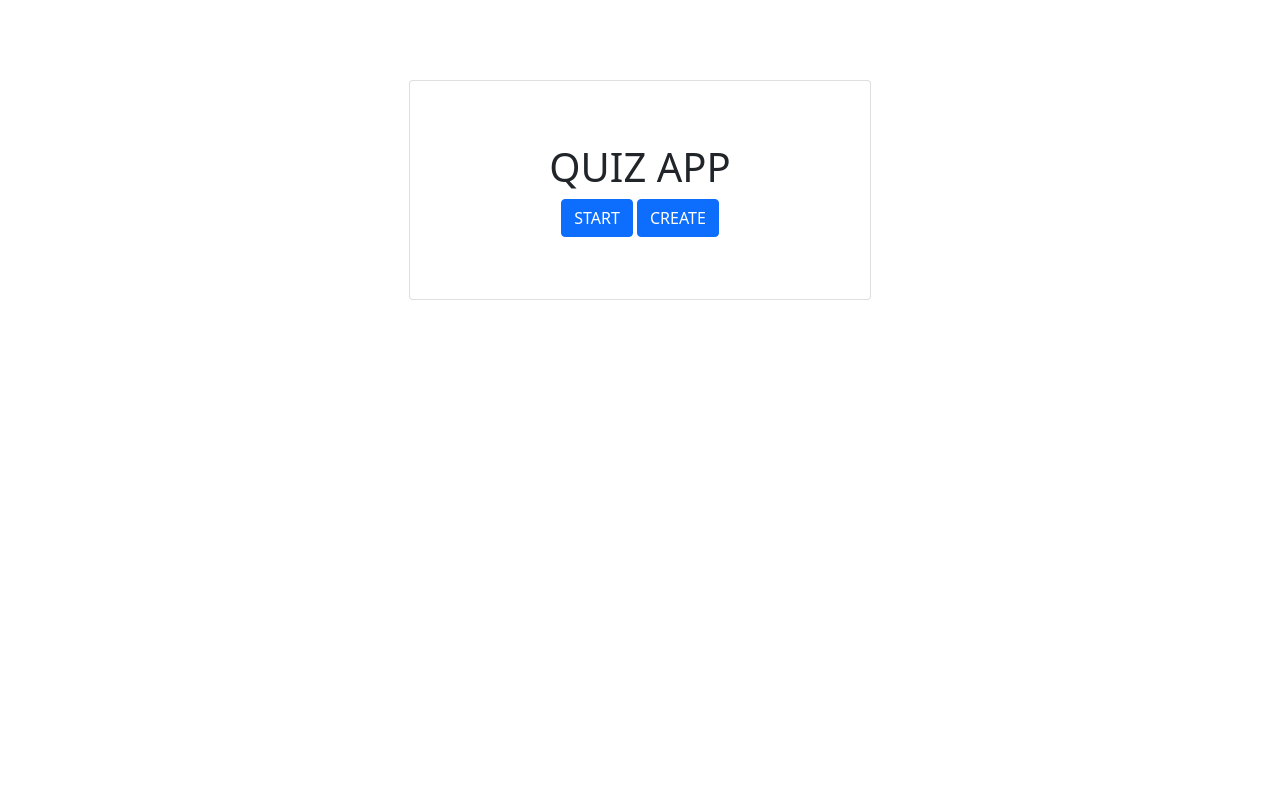
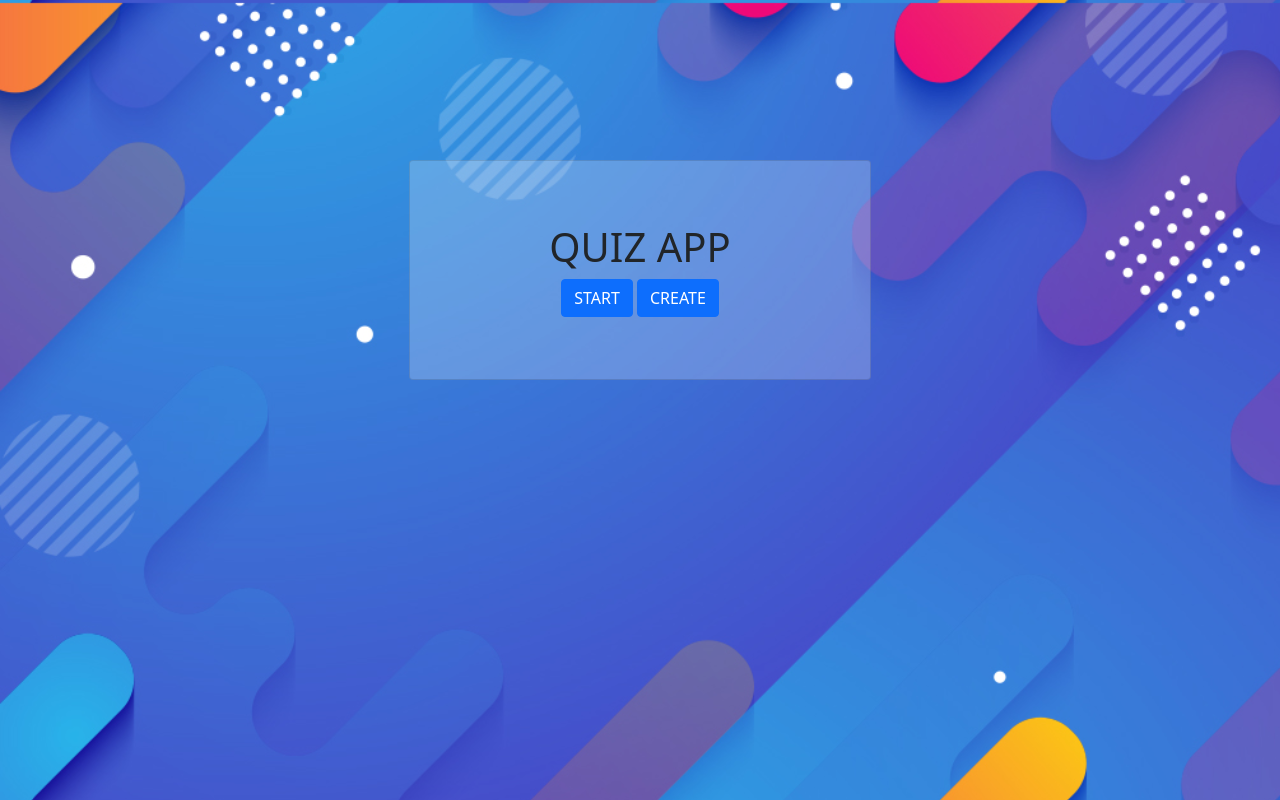
Before and after one commit to PNC-NODE-PROJECT/G18-NODE-PROJECT, a website: page public/index.html in a window 1280 px wide. Drawn offline with nearby package versions, Linux system fonts and the light colour scheme.

```diff
--- a/public/css/style.css
+++ b/public/css/style.css
@@ -2,22 +2,32 @@
     padding: 0;
     margin: 0;
     box-sizing: border-box;
+    background-image: url(../images/background.jpg);
+    background-position: 0px 3px;
+    background-size: cover;
+    position: relative;
+    background-attachment: fixed;
+    z-index: -1;
+    transition: all ease-in-out 1s;
+    text-decoration: none;
 }
 .container {
     display: flex;
     justify-content: center;
-    margin: 80px;
+    margin: 160px auto;
     height: 220px;
+    /* background: #000; */
 }
 .container .card{
     display: flex;
     align-content: center;
     justify-content: center;
+    background: rgba(255, 255, 255, 0.219);
 }
 
 .container-fluid {
     width: 60%;
-    margin: 50px auto;
+    margin: 80px auto;
     padding: 10px 12px;
     background: rgba(186, 180, 180, 0.39);
     border-radius: 4px;
```
Also changed, not shown: public/views/playQuiz/play.html (+5 -1 lines), public/views/playQuiz/play.js (+15 -6 lines), public/images/background.jpg (added).
